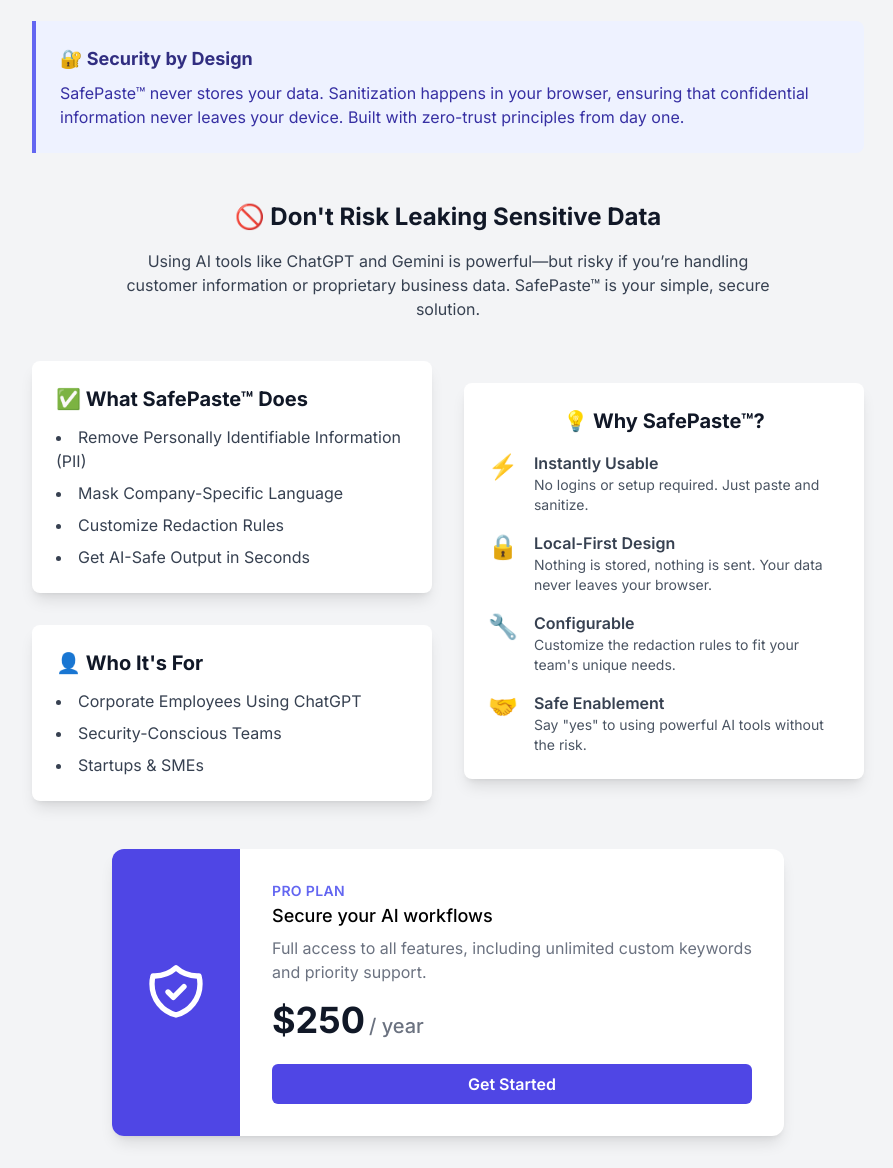
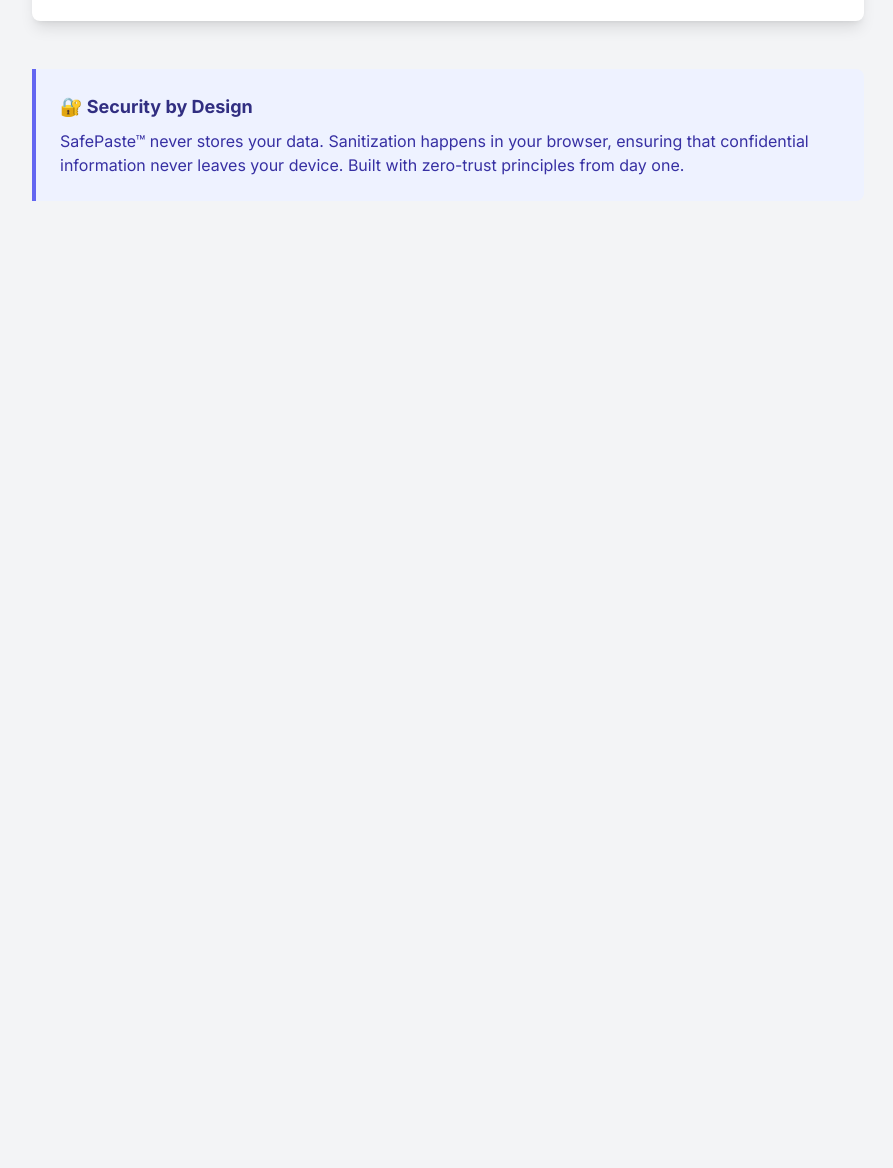
Before and after one commit to apknole/safepaste-site, a plain HTML site: page index.html in a window 1280 px wide. Shown: the part 725-1893 px from the top of the page, without its empty margins (192-1085 px from the left). After the commit the page ends 1006 px from the top, so only its background shows below. Drawn offline with nearby package versions, Linux system fonts and the light colour scheme.

Commit message:
Update index.html

```diff
--- a/index.html
+++ b/index.html
@@ -51,7 +51,7 @@
     <div class="container mx-auto p-4 md:p-8 max-w-4xl">
         <header class="text-center mb-8">
             <h1 class="text-3xl md:text-4xl font-bold text-gray-900">SafePaste™</h1>
-            <p class="text-gray-600 mt-2">Redact sensitive information and custom keywords from your text or JSON data.</p>
+            <p class="text-gray-600 mt-2">AI tools like ChatGPT and Gemini are risky if you’re handling customer or proprietary business data. SafePaste™ is your simple, secure solution. Redact sensitive information and custom keywords from your text or JSON data.</p>
         </header>
 
         <main class="bg-white p-6 rounded-lg shadow-lg">
@@ -66,7 +66,6 @@
             <div class="grid grid-cols-1 md:grid-cols-2 gap-6">
                 <div>
                     <label for="inputText" class="block text-sm font-medium text-gray-700">Input Text</label>
-                    <!-- UPDATED: Added a dashed border to the input textarea -->
                     <textarea id="inputText" rows="12" class="mt-1 block w-full rounded-md border-2 border-dashed border-gray-300 p-4 focus:border-indigo-500 focus:ring-2 focus:ring-indigo-500 sm:text-sm transition" placeholder="Paste your text or JSON here..."></textarea>
                 </div>
                 <div>
@@ -96,73 +95,12 @@
             </div>
         </main>
 
-        <!-- ALTERNATIVE MARKETING LAYOUT -->
+        <!-- SIMPLIFIED MARKETING LAYOUT -->
         <section class="mt-12 text-gray-700">
             <!-- Security by Design section -->
             <div class="mb-12 bg-indigo-50 border-l-4 border-indigo-500 p-6 rounded-r-lg">
                 <h4 class="font-bold text-lg text-indigo-900">🔐 Security by Design</h4>
                 <p class="text-indigo-800 mt-2">SafePaste™ never stores your data. Sanitization happens in your browser, ensuring that confidential information never leaves your device. Built with zero-trust principles from day one.</p>
-            </div>
-
-            <div class="text-center">
-                <h2 class="text-2xl font-bold text-gray-900">🚫 Don't Risk Leaking Sensitive Data</h2>
-                <p class="max-w-2xl mx-auto mt-4">Using AI tools like ChatGPT and Gemini is powerful—but risky if you’re handling customer information or proprietary business data. SafePaste™ is your simple, secure solution.</p>
-            </div>
-
-            <div class="mt-10 grid md:grid-cols-2 gap-8 items-center">
-                <!-- Left Column: Features & Who It's For -->
-                <div class="space-y-8">
-                    <div class="bg-white p-6 rounded-lg shadow-lg">
-                        <h3 class="text-xl font-bold mb-3 text-gray-900">✅ What SafePaste™ Does</h3>
-                        <ul class="list-disc list-inside space-y-2">
-                            <li>Remove Personally Identifiable Information (PII)</li>
-                            <li>Mask Company-Specific Language</li>
-                            <li>Customize Redaction Rules</li>
-                            <li>Get AI-Safe Output in Seconds</li>
-                        </ul>
-                    </div>
-                    <div class="bg-white p-6 rounded-lg shadow-lg">
-                        <h3 class="text-xl font-bold mb-3 text-gray-900">👤 Who It's For</h3>
-                        <ul class="list-disc list-inside space-y-2">
-                            <li>Corporate Employees Using ChatGPT</li>
-                            <li>Security-Conscious Teams</li>
-                            <li>Startups & SMEs</li>
-                        </ul>
-                    </div>
-                </div>
-                <!-- Right Column: Why SafePaste -->
-                <div class="bg-white p-6 rounded-lg shadow-lg">
-                    <h3 class="text-xl font-bold mb-4 text-center text-gray-900">💡 Why SafePaste™?</h3>
-                    <div class="space-y-4">
-                        <div class="flex items-start gap-4"><div class="flex-shrink-0 text-2xl">⚡</div><div><h4 class="font-semibold">Instantly Usable</h4><p class="text-sm text-gray-600">No logins or setup required. Just paste and sanitize.</p></div></div>
-                        <div class="flex items-start gap-4"><div class="flex-shrink-0 text-2xl">🔒</div><div><h4 class="font-semibold">Local-First Design</h4><p class="text-sm text-gray-600">Nothing is stored, nothing is sent. Your data never leaves your browser.</p></div></div>
-                        <div class="flex items-start gap-4"><div class="flex-shrink-0 text-2xl">🔧</div><div><h4 class="font-semibold">Configurable</h4><p class="text-sm text-gray-600">Customize the redaction rules to fit your team's unique needs.</p></div></div>
-                        <div class="flex items-start gap-4"><div class="flex-shrink-0 text-2xl">🤝</div><div><h4 class="font-semibold">Safe Enablement</h4><p class="text-sm text-gray-600">Say "yes" to using powerful AI tools without the risk.</p></div></div>
-                    </div>
-                </div>
-            </div>
-
-            <!-- PRICING SECTION -->
-            <div class="mt-12">
-                 <div class="max-w-md mx-auto bg-white rounded-xl shadow-lg overflow-hidden md:max-w-2xl">
-                    <div class="md:flex">
-                        <div class="md:flex-shrink-0 bg-indigo-600 p-8 flex items-center justify-center">
-                             <svg class="h-16 w-16 text-white" xmlns="http://www.w3.org/2000/svg" fill="none" viewBox="0 0 24 24" stroke="currentColor"><path stroke-linecap="round" stroke-linejoin="round" stroke-width="2" d="M9 12l2 2 4-4m5.618-4.016A11.955 11.955 0 0112 2.944a11.955 11.955 0 01-8.618 3.04A12.02 12.02 0 003 9c0 5.591 3.824 10.29 9 11.622 5.176-1.332 9-6.03 9-11.622 0-1.042-.133-2.052-.382-3.016z" /></svg>
-                        </div>
-                        <div class="p-8 flex-grow">
-                            <div class="uppercase tracking-wide text-sm text-indigo-500 font-semibold">Pro Plan</div>
-                            <p class="block mt-1 text-lg leading-tight font-medium text-black">Secure your AI workflows</p>
-                            <p class="mt-2 text-gray-500">Full access to all features, including unlimited custom keywords and priority support.</p>
-                            <div class="mt-4 flex items-baseline">
-                                <span class="text-4xl font-bold text-gray-900">$250</span>
-                                <span class="ml-1 text-xl font-medium text-gray-500">/ year</span>
-                            </div>
-                             <button class="mt-6 w-full bg-indigo-600 text-white font-semibold py-2 px-6 rounded-md hover:bg-indigo-700 focus:outline-none focus:ring-2 focus:ring-offset-2 focus:ring-indigo-500 transition-colors">
-                                Get Started
-                            </button>
-                        </div>
-                    </div>
-                </div>
             </div>
         </section>
     </div>
@@ -217,16 +155,37 @@
                 card: () => { const val = `4111 1111 1111 ${String(Math.floor(1000 + Math.random() * 9000)).padStart(4, '0')}`; generatedValues.push(val); return val; },
                 ssn: () => { const val = `${Math.floor(100 + Math.random() * 900)}-${String(Math.floor(10 + Math.random() * 90)).padStart(2, '0')}-${String(Math.floor(1000 + Math.random() * 9000)).padStart(4, '0')}`; generatedValues.push(val); return val; },
                 dob: () => { const val = (() => { const y = 1950 + Math.floor(Math.random() * 50); const m = String(Math.floor(1 + Math.random() * 12)).padStart(2, '0'); const d = String(Math.floor(1 + Math.random() * 28)).padStart(2, '0'); return `${y}-${m}-${d}`; })(); generatedValues.push(val); return val; },
-                address: () => { const val = `${Math.floor(100 + Math.random() * 899)} Fake St, Faketown, FS 54321`; generatedValues.push(val); return val; }
+                address: () => { const val = `${Math.floor(100 + Math.random() * 899)} Fake St, Faketown, FS 54321`; generatedValues.push(val); return val; },
+                bankruptcyF1: () => { const val = `${Math.floor(1 + Math.random() * 9)}:${String(Math.floor(20 + Math.random() * 5)).padStart(2, '0')}-bk-${String(Math.floor(10000 + Math.random() * 89999))}`; generatedValues.push(val); return val; },
+                bankruptcyF2: () => { const val = `${String(Math.floor(20 + Math.random() * 5)).padStart(2, '0')}-${String(Math.floor(10000 + Math.random() * 89999))}`; generatedValues.push(val); return val; },
+                bankruptcyF3: () => { const val = `${Math.floor(1 + Math.random() * 9)}:${String(2020 + Math.floor(Math.random() * 5))}bk${String(Math.floor(10000 + Math.random() * 89999))}`; generatedValues.push(val); return val; },
+                vin: () => {
+                    const chars = 'ABCDEFGHJKLMNPQRSTUVWXYZ0123456789';
+                    let result = '';
+                    for (let i = 0; i < 17; i++) {
+                        result += chars.charAt(Math.floor(Math.random() * chars.length));
+                    }
+                    const val = result;
+                    generatedValues.push(val);
+                    return val;
+                }
             };
 
             const redactValue = (value) => {
                 if (typeof value !== 'string') return value;
-                const addressRegex = /\b\d{1,5}\s[\w\s.,-]+\b,\s[\w\s.,-]+\b[A-Z]{2}\s\d{5}(-\d{4})?\b/g;
+                const addressRegex = /\b\d{1,6}\s[a-zA-Z0-9\s.,'-]+?,\s*[a-zA-Z\s.-]+?,\s*[A-Z]{2}\s\d{5}(?:-\d{4})?\b/g;
+                const bankruptcyRegexF1 = /\b\d{1}:\d{2}-bk-\d{5}\b/gi;
+                const bankruptcyRegexF2 = /\b\d{2}-\d{5}\b/gi;
+                const bankruptcyRegexF3 = /\b\d{1}:\d{4}bk\d{5}\b/gi;
+                const vinRegex = /\b[A-HJ-NPR-Z0-9]{17}\b/gi;
 
                 return value
                     .replace(/([\w.-]+@[\w.-]+\.[a-zA-Z]{2,6})/g, makeFake.email)
+                    .replace(vinRegex, makeFake.vin)
                     .replace(addressRegex, makeFake.address)
+                    .replace(bankruptcyRegexF1, makeFake.bankruptcyF1)
+                    .replace(bankruptcyRegexF3, makeFake.bankruptcyF3)
+                    .replace(bankruptcyRegexF2, makeFake.bankruptcyF2)
                     .replace(/\b(?:\d[ -]*?){13,16}\b/g, makeFake.card)
                     .replace(/\b\d{3}[- ]?\d{2}[- ]?\d{4}\b/g, makeFake.ssn)
                     .replace(/\b\d{4}-\d{2}-\d{2}\b/g, makeFake.dob)
```
